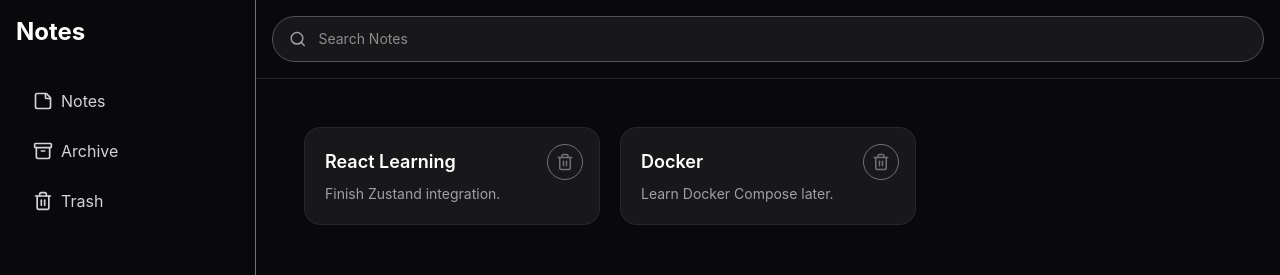
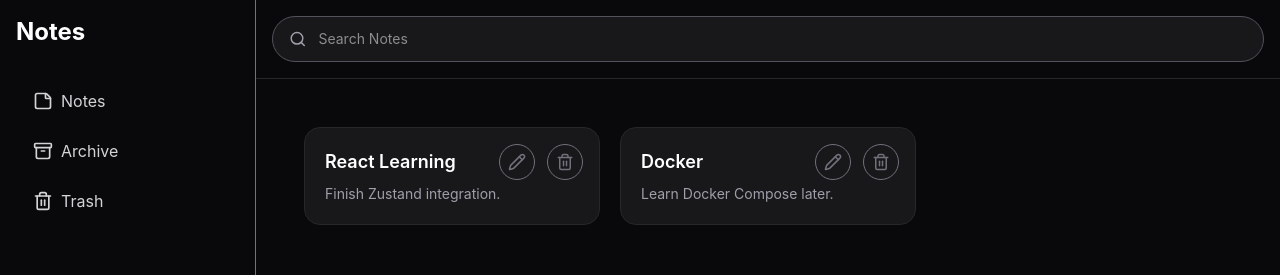
Before and after one commit to deeptangshu29/notes-app, a React (Vite) app: page / in a window 1280 px wide. Shown: the top 275 px of the page. Built offline with nearby package versions, Linux system fonts and the light colour scheme.

Commit message:
Added note viewing flow and edit actions

```diff
--- a/src/components/EditNoteModal.tsx
+++ b/src/components/EditNoteModal.tsx
@@ -41,7 +41,7 @@ export default function EditNoteModal({
 
 				<div className="flex justify-end gap-3 mt-5">
 					<button onClick={onClose} className="px-4 py-2 rounded-xl bg-zinc-700 hover:bg-zinc-600 transition">Cancel</button>
-					<button onClick={handleUpdateNote} className="px-4 py-2 rounded-xl bg-white text-black hover:bg-zinc-600 transition">Update</button>
+					<button onClick={handleUpdateNote} className="px-4 py-2 rounded-xl text-black bg-zinc-300 hover:bg-white transition">Update</button>
 				</div>
 			</div>
 		</div>
--- a/src/components/NoteCard.tsx
+++ b/src/components/NoteCard.tsx
@@ -1,11 +1,12 @@
-import { useState } from "react"
+import { useState} from "react"
 
 // Icon import
-import { Trash2 } from "lucide-react"
+import { Pencil, Trash2 } from "lucide-react"
 
 // Components import
 import { useNotesStore } from "../store/useNotesStore"
 import EditNoteModal from "./EditNoteModal"
+import ViewNoteModal from "./ViewNoteModal"
 
 
 type NoteCardProps = {
@@ -20,6 +21,7 @@ export default function NoteCard({
 	content,
 }: NoteCardProps) {
 	const [isEditing, setIsEditing] = useState(false)
+	const [isViewing, setIsViewing] = useState(false)
 
 	const deleteNote = useNotesStore(
 		(state) => state.deleteNote
@@ -27,13 +29,23 @@ export default function NoteCard({
 
 	return (
 		<>
-			<div onClick={() => setIsEditing(true)} className="relative bg-zinc-900 border border-zinc-800 rounded-2xl p-5 hover:border-zinc-500 hover:scale-105 hover:bg-zinc-700 transition">
+			<div
+				onClick={() => setIsViewing(true)}
+				className="relative bg-zinc-900 border border-zinc-800 rounded-2xl p-5 hover:border-zinc-500 hover:scale-105 hover:bg-zinc-700 transition select-none">
+				<button
+					onClick={(e) => {
+						e.stopPropagation()
+						setIsEditing(true)
+					}}
+					className="absolute top-4 right-16 text-zinc-500 border border-zinc-500 rounded-full p-2 hover:bg-white hover:border-zinc-400 transition-all duration-300 ease-in-out cursor-pointer">
+					<Pencil size={18} />
+				</button>
 				<button
 					onClick={(e) => {
 						e.stopPropagation()
 						deleteNote(id)
 					}}
-					className="absolute top-4 right-4 text-zinc-500 border border-zinc-500 rounded-full p-2 hover:bg-[#ad2323] hover:text-[#ffffff] hover:border-zinc-400 transition-all duration-300 ease-in-out">
+					className="absolute top-4 right-4 text-zinc-500 border border-zinc-500 rounded-full p-2 hover:bg-[#ad2323] hover:text-[#ffffff] hover:border-zinc-400 transition-all duration-300 ease-in-out cursor-pointer">
 					<Trash2 size={18} />
 				</button>
 				<h2 className="text-lg font-semibold mb-2">
@@ -57,6 +69,23 @@ export default function NoteCard({
 					/>
 				)
 			}
+			{
+				isViewing && !isEditing && (
+					<ViewNoteModal
+						note={{
+							id,
+							title,
+							content,
+							pinned: false,
+						}}
+						onClose={() => setIsViewing(false)}
+						onEdit={() => {
+							setIsViewing(false)
+							setIsEditing(true)
+						}}
+					/>
+				)
+			}
 		</>
 	)
 }
--- /dev/null
+++ b/src/components/ViewNoteModal.tsx
@@ -0,0 +1,31 @@
+import { useState } from "react";
+
+import type { Note } from "../types/notes";
+
+type ViewNoteModalProps = {
+	note: Note,
+	onClose: () => void,
+	onEdit: () => void,
+}
+
+
+export default function ViewNoteModal({ note, onClose, onEdit }: ViewNoteModalProps) {
+	const [title] = useState(note.title)
+	const [content] = useState(note.content)
+
+	return (
+		<>
+			<div className="fixed inset-0 bg-black/50 flex items-center justify-center z-40">
+				<div className="bg-zinc-900 border border-zinc-800 rounded-2xl p-6 w-full max-w-lg">
+					<h2 className="text-2xl font-bold mb-5">{title}</h2>
+					<p className="w-full h-40 p-3 bg-zinc-800 outline-none resize-none">{content}</p>
+
+					<div className="flex justify-end gap-3 mt-5">
+						<button onClick={onClose} className="px-4 py-2 rounded-xl bg-zinc-700 hover:bg-zinc-600 transition">Close</button>
+						<button onClick={onEdit} className="px-4 py-2 rounded-xl text-black bg-zinc-300 hover:bg-white transition">Edit</button>
+					</div>
+				</div>
+			</div>
+		</>
+	)
+}
```
